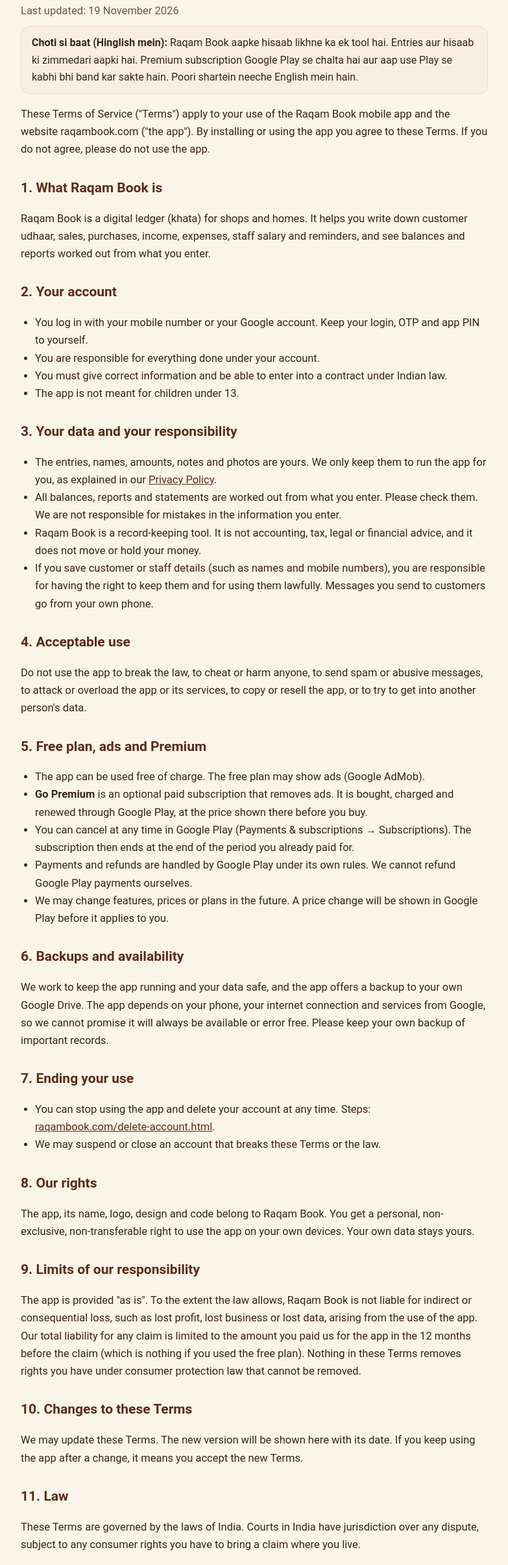
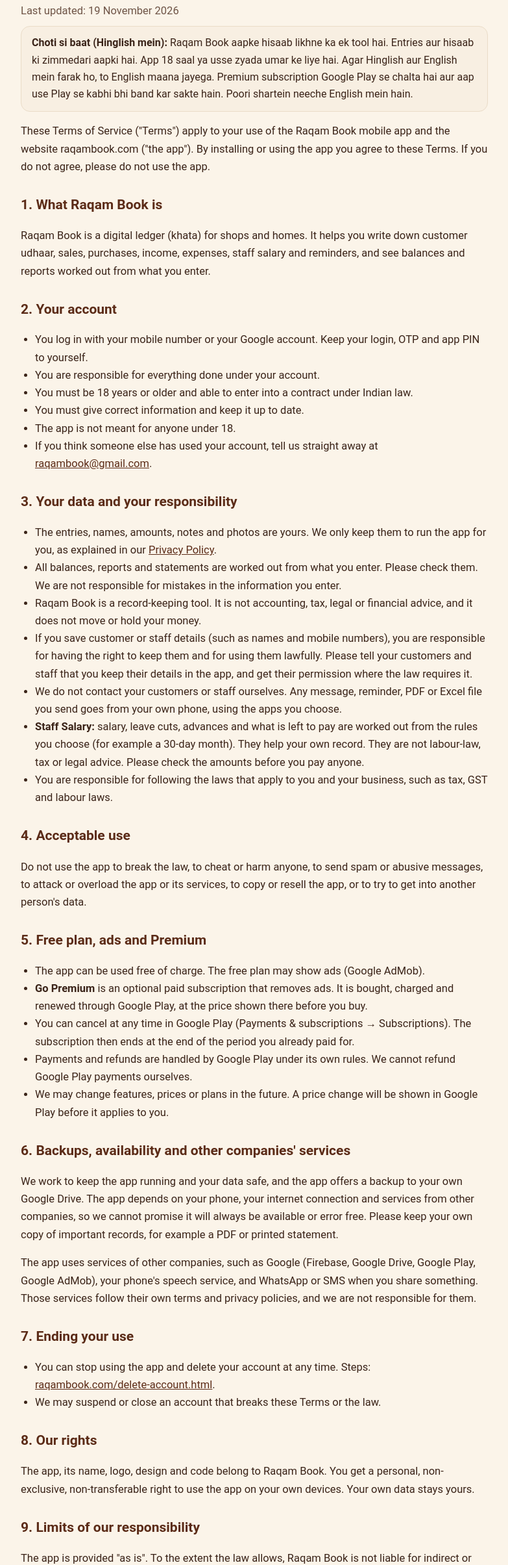
Before and after one commit to shahbaz85ansari-bit/raqambook-website, a plain HTML site: page terms.html in a window 1280 px wide. Shown: the part 154-2563 px from the top of the page at 65% size, without its empty margins (248-1031 px from the left). Drawn offline with Linux system fonts and the light colour scheme.

Commit message:
Terms and Privacy Policy: 18+, customer consent, Staff Salary disclaimer, other companies' services, legal-order sharing, grievance contact, general clauses
Co-Authored-By: Claude Sonnet 5.5 <noreply@anthropic.com>
Claude-Session: https://claude.ai/code/session_01Y1vSSnXtGTzfZfSAu8HMXc

```diff
--- a/terms.html
+++ b/terms.html
@@ -12,7 +12,7 @@ footer{border-top:1px solid var(--border);background:var(--surf);color:var(--ink
 <header><div class="nav"><a class="brand" href="/"><img src="icon.png" alt="">Raqam Book</a><a href="/" style="color:var(--inkm);text-decoration:none;font-weight:600">Home</a></div></header>
 <main><h1>Terms of Service</h1>
 <p style="color:#6E5446;margin:0 0 10px">Last updated: 19 November 2026</p>
-<div style="background:#F8EFE2;border:1px solid #EADCC8;border-radius:14px;padding:12px 16px;margin:10px 0 6px"><strong>Choti si baat (Hinglish mein):</strong> Raqam Book aapke hisaab likhne ka ek tool hai. Entries aur hisaab ki zimmedari aapki hai. Premium subscription Google Play se chalta hai aur aap use Play se kabhi bhi band kar sakte hain. Poori shartein neeche English mein hain.</div>
+<div style="background:#F8EFE2;border:1px solid #EADCC8;border-radius:14px;padding:12px 16px;margin:10px 0 6px"><strong>Choti si baat (Hinglish mein):</strong> Raqam Book aapke hisaab likhne ka ek tool hai. Entries aur hisaab ki zimmedari aapki hai. App 18 saal ya usse zyada umar ke liye hai. Agar Hinglish aur English mein farak ho, to English maana jayega. Premium subscription Google Play se chalta hai aur aap use Play se kabhi bhi band kar sakte hain. Poori shartein neeche English mein hain.</div>
 <p>These Terms of Service ("Terms") apply to your use of the Raqam Book mobile app and the website raqambook.com ("the app"). By installing or using the app you agree to these Terms. If you do not agree, please do not use the app.</p>
 
 <h2>1. What Raqam Book is</h2>
@@ -22,8 +22,10 @@ footer{border-top:1px solid var(--border);background:var(--surf);color:var(--ink
 <ul>
 <li>You log in with your mobile number or your Google account. Keep your login, OTP and app PIN to yourself.</li>
 <li>You are responsible for everything done under your account.</li>
-<li>You must give correct information and be able to enter into a contract under Indian law.</li>
-<li>The app is not meant for children under 13.</li>
+<li>You must be 18 years or older and able to enter into a contract under Indian law.</li>
+<li>You must give correct information and keep it up to date.</li>
+<li>The app is not meant for anyone under 18.</li>
+<li>If you think someone else has used your account, tell us straight away at <a href="mailto:raqambook@gmail.com">raqambook@gmail.com</a>.</li>
 </ul>
 
 <h2>3. Your data and your responsibility</h2>
@@ -31,7 +33,10 @@ footer{border-top:1px solid var(--border);background:var(--surf);color:var(--ink
 <li>The entries, names, amounts, notes and photos are yours. We only keep them to run the app for you, as explained in our <a href="privacy.html">Privacy Policy</a>.</li>
 <li>All balances, reports and statements are worked out from what you enter. Please check them. We are not responsible for mistakes in the information you enter.</li>
 <li>Raqam Book is a record-keeping tool. It is not accounting, tax, legal or financial advice, and it does not move or hold your money.</li>
-<li>If you save customer or staff details (such as names and mobile numbers), you are responsible for having the right to keep them and for using them lawfully. Messages you send to customers go from your own phone.</li>
+<li>If you save customer or staff details (such as names and mobile numbers), you are responsible for having the right to keep them and for using them lawfully. Please tell your customers and staff that you keep their details in the app, and get their permission where the law requires it.</li>
+<li>We do not contact your customers or staff ourselves. Any message, reminder, PDF or Excel file you send goes from your own phone, using the apps you choose.</li>
+<li><strong>Staff Salary:</strong> salary, leave cuts, advances and what is left to pay are worked out from the rules you choose (for example a 30-day month). They help your own record. They are not labour-law, tax or legal advice. Please check the amounts before you pay anyone.</li>
+<li>You are responsible for following the laws that apply to you and your business, such as tax, GST and labour laws.</li>
 </ul>
 
 <h2>4. Acceptable use</h2>
@@ -46,8 +51,9 @@ footer{border-top:1px solid var(--border);background:var(--surf);color:var(--ink
 <li>We may change features, prices or plans in the future. A price change will be shown in Google Play before it applies to you.</li>
 </ul>
 
-<h2>6. Backups and availability</h2>
-<p>We work to keep the app running and your data safe, and the app offers a backup to your own Google Drive. The app depends on your phone, your internet connection and services from Google, so we cannot promise it will always be available or error free. Please keep your own backup of important records.</p>
+<h2>6. Backups, availability and other companies' services</h2>
+<p>We work to keep the app running and your data safe, and the app offers a backup to your own Google Drive. The app depends on your phone, your internet connection and services from other companies, so we cannot promise it will always be available or error free. Please keep your own copy of important records, for example a PDF or printed statement.</p>
+<p>The app uses services of other companies, such as Google (Firebase, Google Drive, Google Play, Google AdMob), your phone's speech service, and WhatsApp or SMS when you share something. Those services follow their own terms and privacy policies, and we are not responsible for them.</p>
 
 <h2>7. Ending your use</h2>
 <ul>
@@ -64,9 +70,18 @@ footer{border-top:1px solid var(--border);background:var(--surf);color:var(--ink
 <h2>10. Changes to these Terms</h2>
 <p>We may update these Terms. The new version will be shown here with its date. If you keep using the app after a change, it means you accept the new Terms.</p>
 
-<h2>11. Law</h2>
-<p>These Terms are governed by the laws of India. Courts in India have jurisdiction over any dispute, subject to any consumer rights you have to bring a claim where you live.</p>
+<h2>11. Law and complaints</h2>
+<p>These Terms are governed by the laws of India. Courts in India have jurisdiction over any dispute, subject to any consumer rights you have to bring a claim where you live. If you have a problem, please write to us first at the address below. We try to reply within 30 days.</p>
 
-<h2>12. Contact</h2>
-<p>Raqam Book<br>E-mail: <a href="mailto:raqambook@gmail.com">raqambook@gmail.com</a></p>
+<h2>12. Contact and grievances</h2>
+<p>Grievance Officer, Raqam Book<br>E-mail: <a href="mailto:raqambook@gmail.com">raqambook@gmail.com</a></p>
+
+<h2>13. General</h2>
+<ul>
+<li>This is an electronic record under the Information Technology Act, 2000. It does not need a signature.</li>
+<li>If there is any difference between the English text and a Hinglish or Hindi summary or translation, the English text is the one that counts.</li>
+<li>If any part of these Terms is found invalid, the rest stays in force.</li>
+<li>You may not give or sell your account to someone else.</li>
+<li>Only you and we have rights under these Terms.</li>
+</ul>
 </main><footer>&copy; 2026 Raqam Book · <a href="/">Home</a> · <a href="privacy.html">Privacy Policy</a> · <a href="delete-account.html">Delete account</a></footer></body></html>
```
Also changed, not shown: privacy.html (+5 -4 lines).
